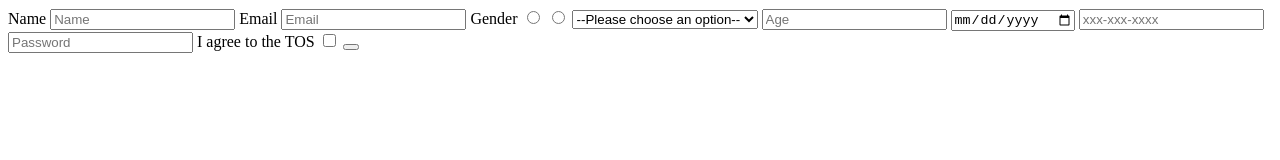
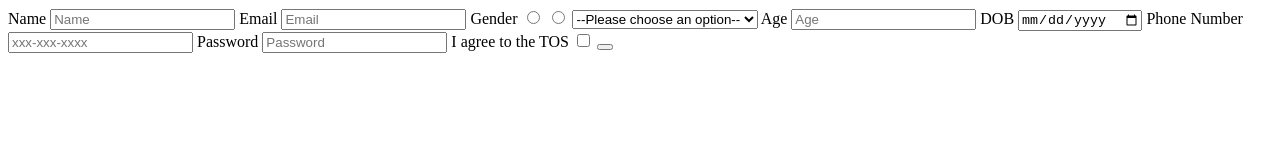
Before and after one commit to acciojob/signup-form-car-Mangeshbodke18, a website: page main.html in a window 1280 px wide. Drawn offline with Linux system fonts and the light colour scheme.

Commit message:
created a submission

```diff
--- a/main.html
+++ b/main.html
@@ -37,21 +37,21 @@
 		</select>
 
 
-		<label for="age">
+		<label for="age">Age
 		<input type="number" placeholder="Age" id="age">
 		</label>
 
-		<label for="dob">
+		<label for="dob">DOB
 		<input type="date" id="dob">
 		</label>
 
 
 
-		<label for="tel">
+		<label for="tel">Phone Number
 		<input type="tel" placeholder="xxx-xxx-xxxx" id="tel">
 		</label>
 
-		<label for="password">
+		<label for="password">Password
 		<input type="password" placeholder="Password" id="password">
 		</label>
 
```
